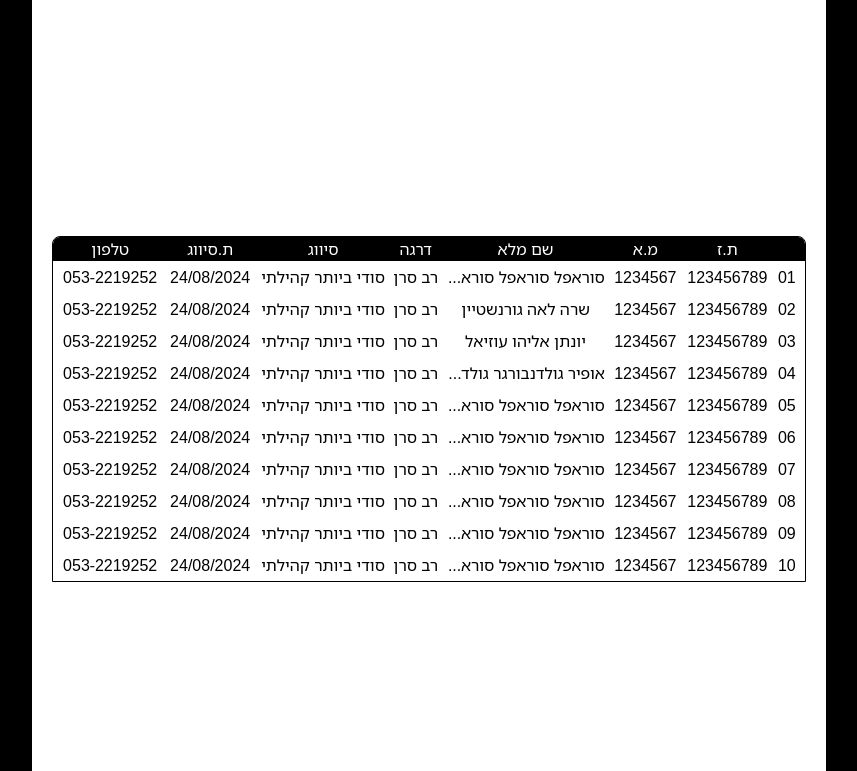
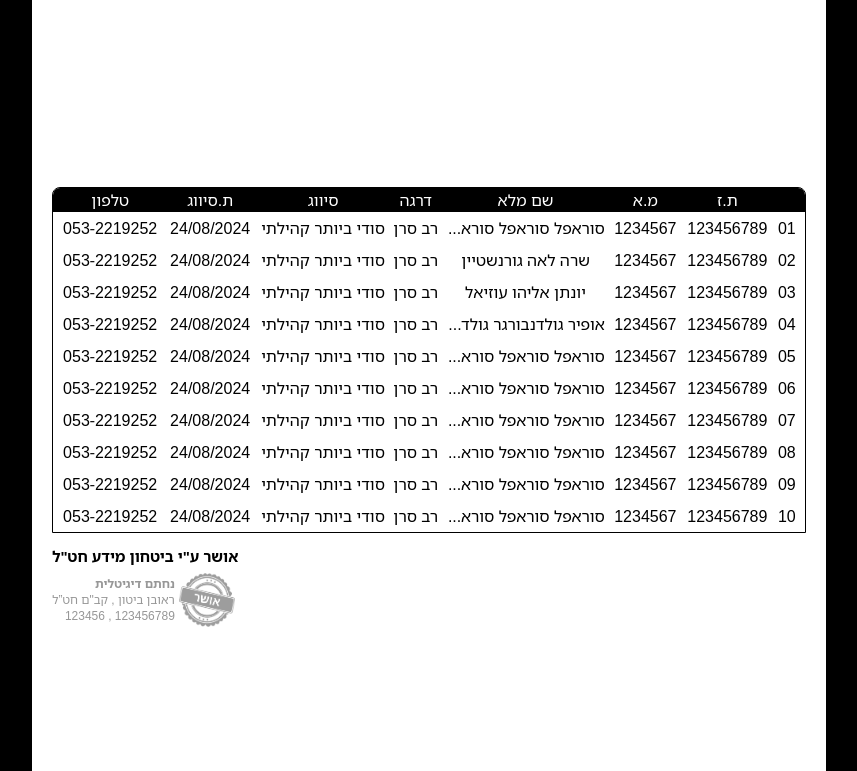
Before and after one commit to SurafelShif/ClassFormPDF, a website: page src/index.html in a window 1280 px wide. Shown: the part 181-952 px from the top of the page, without its empty margins (211-1068 px from the left). Drawn offline with Linux system fonts and the light colour scheme; a web font is replaced by a local one.

Commit message:
added signature

```diff
--- a/src/index.html
+++ b/src/index.html
@@ -222,6 +222,25 @@
 						<div class="w-[98px] whitespace-nowrap">053-2219252</div>
 					</div>
 				</section>
+				<section class="w-full flex justify-end flex-col items-end mt-3">
+					<span class="font-semibold text-[15px]"
+						>אושר ע"י ביטחון מידע חט"ל</span
+					>
+					<div
+						class="w-full flex justify-end font-open-sans text-[#979797] text-xs items-center"
+					>
+						<img
+							src="./signature.png"
+							alt="signature"
+							class="w-16 h-16"
+						/>
+						<div class="text-right">
+							<h3 class="font-bold">נחתם דיגיטלית</h3>
+							<p>ראובן ביטון , קב"ם חט”ל</p>
+							<p>123456789 , 123456</p>
+						</div>
+					</div>
+				</section>
 			</main>
 			<footer
 				class="w-full flex flex-col gap-1 text-[#9E9E9E] justify-center items-center text-center leading-120"
```
Also changed, not shown: src/output.css.
